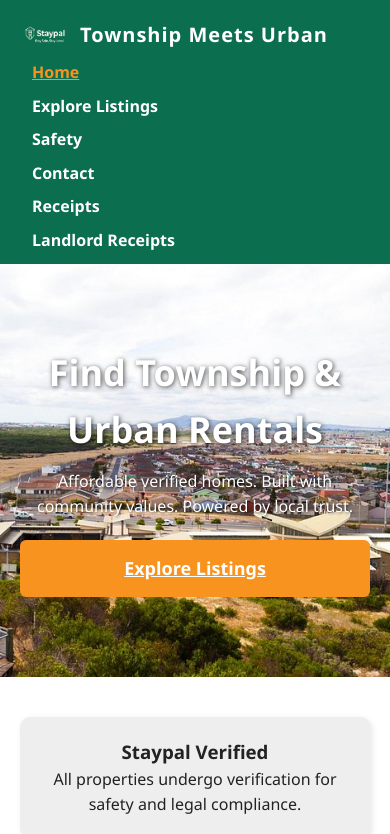
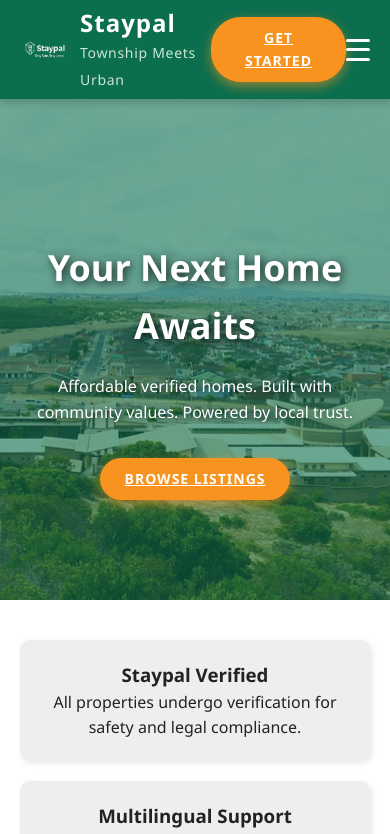
Before and after one commit to Kamvaz/staypal, a plain HTML site: page index.html in a window 390 px wide. Shown: the top 834 px of the page. Drawn offline with Linux system fonts and the light colour scheme.

Commit message:
Redesign navbar for modern look and mobile support
Refactored the navigation bar across all pages to use a <header> element, updated branding, simplified menu items, and added a 'Get Started' button. Introduced a hamburger menu for mobile responsiveness and updated styles in style.css for improved appearance and accessibility. Enhanced hero section and button styles for a more cohesive and modern UI.

```diff
--- a/index.html
+++ b/index.html
@@ -8,28 +8,37 @@
 </head>
 <body>
 <!-- Navbar -->
-<nav class="navbar">
+<header class="navbar">
   <div class="navbar-logo">
-    <img src="images/slogo.png" alt="StayPal Logo" />
-    <span class="tagline">Township Meets Urban</span>
+    <img src="images/slogo.png" alt="Staypal Logo" />
+    <div class="logo-text">
+      Staypal<br /><span class="tagline">Township Meets Urban</span>
     </div>
+  </div>
+  <nav>
     <ul class="navbar-menu">
-    <li><a href="index.html" class="nav-link home-link">Home</a></li>
-    <li><a href="listings.html" class="nav-link listings-link">Explore Listings</a></li>
-    <li><a href="safety.html" class="nav-link safety-link">Safety</a></li>
-    <li><a href="contact.html" class="nav-link contact-link">Contact</a></li>
-    <li><a href="receipts.html" class="nav-link receipts-link">Receipts</a></li>
-    <li><a href="landlord_receipts.html" class="nav-link landlord-link">Landlord Receipts</a></li>
+      <li><a href="index.html" class="nav-link active">Home</a></li>
+      <li><a href="listings.html" class="nav-link">Listings</a></li>
+      <li><a href="safety.html" class="nav-link">Safety</a></li>
+      <li><a href="contact.html" class="nav-link">Contact</a></li>
     </ul>
   </nav>
+  <a href="signup.html" class="btn btn-primary">Get Started</a>
 
-
-
+  <!-- Hamburger menu toggle for mobile -->
+  <button class="nav-toggle" aria-label="Toggle navigation">
+    <span></span>
+    <span></span>
+    <span></span>
+  </button>
+</header>
   <!-- Hero Section -->
   <section class="hero">
-    <h1>Find Township & Urban Rentals</h1>
+  <div class="hero-content">
+    <h1>Your Next Home Awaits</h1>
     <p>Affordable verified homes. Built with community values. Powered by local trust.</p>
-    <a href="listings.html" class="btn">Explore Listings</a>
+    <a href="listings.html" class="btn btn-primary">Browse Listings</a>
+  </div>
 </section>
 
   <!-- Features Section -->
@@ -169,9 +178,20 @@
         if (event.target === modal) modal.style.display = 'none';
       });
     }
-  </script>
 
-  <script>
+// Select the toggle button and the navbar menu
+const navToggle = document.querySelector('.nav-toggle');
+const navbarMenu = document.querySelector('.navbar-menu');
+
+navToggle.addEventListener('click', () => {
+  // Toggle a class to show/hide the menu
+  navbarMenu.classList.toggle('active');
+
+  // Optional: toggle aria-expanded for accessibility
+  const expanded = navToggle.getAttribute('aria-expanded') === 'true' || false;
+  navToggle.setAttribute('aria-expanded', !expanded);
+});
+
 // Highlight current nav link
 const links = document.querySelectorAll('.nav-link');
 const currentPage = window.location.pathname.split('/').pop();
@@ -181,6 +201,7 @@
     link.classList.add('active');
   }
 });
+
   </script>
 </body>
 </html>
--- a/style.css
+++ b/style.css
@@ -12,70 +12,99 @@ body {
   line-height: 1.6;
 }
 
+/* === COLOR VARIABLES === */
+:root {
+  --staypal-green: #0B6E4F;
+  --staypal-orange: #F7931E;
+  --staypal-orange-light: rgba(247, 147, 30, 0.15);
+}
+
 /* === NAVBAR === */
 .navbar {
-  background-color: #0B6E4F; /* Deep township green */
+  position: sticky;
+  top: 0;
+  background-color: var(--staypal-green);
   color: white;
-  padding: 12px 40px;
+  padding: 12px 30px;
   display: flex;
   align-items: center;
   justify-content: space-between;
-  box-shadow: 0 2px 6px rgba(0,0,0,0.2);
-  flex-wrap: wrap;
+  box-shadow: 0 3px 8px rgba(0,0,0,0.2);
+  z-index: 10000;
+  flex-wrap: nowrap;
 }
 
 .navbar-logo {
   display: flex;
   align-items: center;
+  gap: 10px;
 }
 
 .navbar-logo img {
   height: 60px;
-  margin-right: 10px;
+  margin-right: 0; /* Removed margin-right since gap handles spacing */
 }
 
 .logo-text,
 .tagline {
-  font-size: 20px;
-  font-weight: bold;
   color: white;
   letter-spacing: 1px;
+  user-select: none;
 }
 
-/* Navbar menu - unordered list for consistent structure */
+.logo-text {
+  font-weight: 700;
+  font-size: 24px;
+  line-height: 1.1;
+}
+
+.tagline {
+  font-weight: 400;
+  font-size: 14px;
+  color: #cde7d2;
+  letter-spacing: 0.05em;
+}
+
+/* Navbar menu - unordered list */
 .navbar-menu {
   list-style: none;
   display: flex;
-  gap: 20px;
+  gap: 28px;
+  margin: 0;
+  padding: 0;
 }
 
 .navbar-menu li a,
-.nav a {
+.nav-link {
   color: white;
-  text-decoration: none;
   font-weight: 600;
   font-size: 16px;
   padding: 8px 12px;
-  transition: color 0.3s ease, background-color 0.3s ease;
-  border-radius: 4px;
+  border-radius: 5px;
+  text-decoration: none;
+  transition: background-color 0.25s ease, color 0.25s ease;
 }
 
 .navbar-menu li a:hover,
-.nav a:hover {
-  color: #F7931E; /* Staypal orange */
-  background-color: rgba(247, 147, 30, 0.15);
+.navbar-menu li a:focus,
+.nav-link:hover,
+.nav-link:focus-visible {
+  background-color: var(--staypal-orange-light);
+  color: var(--staypal-orange);
+  outline: none;
 }
 
 .navbar-menu li a.active,
-.nav a.active {
-  color: #F7931E;
+.nav-link.active {
+  color: var(--staypal-orange);
   font-weight: 700;
   text-decoration: underline;
 }
 
 /* === BUTTONS === */
-.btn {
-  background-color: #F7931E;
+.btn,
+.btn-primary {
+  background-color: var(--staypal-orange);
   color: white;
   padding: 10px 25px;
   border: none;
@@ -83,40 +112,71 @@ body {
   font-size: 16px;
   cursor: pointer;
   font-weight: 600;
-  transition: background-color 0.3s ease;
+  transition: background-color 0.3s ease, box-shadow 0.3s ease;
   display: inline-block;
+  text-align: center;
 }
 
 .btn:hover,
-.btn:focus {
+.btn:focus,
+.btn-primary:hover,
+.btn-primary:focus-visible {
   background-color: #d77e1a;
   outline: none;
+  box-shadow: 0 6px 18px rgba(215,126,26,0.9);
 }
 
-/* Modifier for download buttons */
 .btn.download-btn {
   padding: 12px 24px;
   font-size: 16px;
 }
 
+.btn-primary {
+  border-radius: 30px;
+  text-transform: uppercase;
+  font-size: 14px;
+  letter-spacing: 0.07em;
+  box-shadow: 0 4px 12px rgba(247,147,30,0.6);
+}
+
 /* === HERO SECTION === */
 .hero {
+  position: relative;
+  overflow: hidden;
+  background: url('images/bg1.jpg') no-repeat center center/cover;
+  padding: 140px 20px 100px;
+  color: white;
   text-align: center;
-  padding: 80px 20px;
-  background: url('images/bg1.jpg') no-repeat center center/cover;
-  color: white;
+  user-select: none;
+}
+
+.hero::before {
+  content: "";
+  position: absolute;
+  inset: 0;
+  background: rgba(11, 110, 79, 0.6); /* Overlay for better contrast */
+  z-index: 1;
+}
+
+.hero-content {
+  position: relative;
+  z-index: 2;
+  max-width: 700px;
+  margin: 0 auto;
 }
 
 .hero h1 {
   font-size: 48px;
-  margin-bottom: 10px;
-  text-shadow: 1px 1px 5px rgba(0,0,0,0.7);
+  font-weight: 900;
+  margin-bottom: 20px;
+  text-shadow: 2px 2px 8px rgba(0,0,0,0.75);
 }
 
 .hero p {
   font-size: 20px;
-  margin-bottom: 20px;
-  text-shadow: 1px 1px 3px rgba(0,0,0,0.6);
+  margin-bottom: 32px;
+  font-weight: 500;
+  text-shadow: 1px 1px 6px rgba(0,0,0,0.6);
 }
 
 /* === FEATURES SECTION === */
@@ -216,9 +276,10 @@ body {
   padding: 15px;
 }
 
-.listing-info h2, .listing-info h3 {
+.listing-info h2,
+.listing-info h3 {
   margin: 0 0 8px 0;
-  color: #0B6E4F;
+  color: var(--staypal-green);
 }
 
 .listing-info p {
@@ -412,7 +473,7 @@ body {
   padding: 20px;
   border-radius: 10px;
   box-shadow: 1px 1px 8px rgba(0,0,0,0.08);
-  color: #0B6E4F;
+  color: var(--staypal-green);
   font-weight: 600;
   text-align: left;
 }
@@ -494,11 +555,6 @@ body {
     padding: 10px 20px;
   }
 
-  .navbar-menu {
-    gap: 10px;
-    flex-wrap: wrap;
-  }
-
   .hero h1 {
     font-size: 36px;
   }
@@ -511,10 +567,7 @@ body {
     height: 140px;
   }
 
-  .safety-columns {
-    grid-template-columns: 1fr;
-  }
-
+  .safety-columns,
   .features {
     grid-template-columns: 1fr;
   }
@@ -526,20 +579,57 @@ body {
   }
 
   .navbar-menu {
+    display: none; /* Hide menu by default on small screens */
+    position: absolute;
+    top: 70px;
+    right: 30px;
+    background: var(--staypal-green);
+    border-radius: 10px;
     flex-direction: column;
-    gap: 8px;
+    gap: 0;
+    width: 180px;
+    box-shadow: 0 8px 15px rgba(0,0,0,0.25);
+    z-index: 10001;
   }
 
-  .btn,
-  .btn.download-btn {
+  .navbar-menu.active {
+    display: flex; /* Show menu when toggled */
+  }
+
+  .navbar-menu li {
+    border-bottom: 1px solid rgba(255,255,255,0.15);
+  }
+
+  .btn-primary {
+    position: relative;
+    z-index: 10000; /* lower than hamburger */
+  }
+
+  .nav-toggle {
+    display: flex;
+    flex-direction: column;
+    justify-content: space-between;
+    width: 28px;
+    height: 22px;
+    background: transparent;
+    border: none;
+    cursor: pointer;
+    padding: 0;
+    z-index: 10002; /* above menu */
+    position: relative;
+  }
+
+  /* The 3 bars inside the button */
+  .nav-toggle span {
+    display: block;
+    height: 3px;
     width: 100%;
-    padding: 14px;
-    font-size: 18px;
+    background: white;
+    border-radius: 2px;
+  }
+
+  /* spacing between bars */
+  .nav-toggle span + span {
+    margin-top: 5px;
   }
 }
-
-/* Active link style for current page */
-.nav-link.active {
-  color: orange; /* highlight current page */
-  font-weight: bold;
-}
```
Also changed, not shown: contact.html (+21 -12 lines), landlord_receipts.html (+21 -13 lines), listings.html (+24 -15 lines), receipts.html (+22 -15 lines), safety.html (+21 -13 lines). Lines whose indentation alone changed are shown as unchanged.
